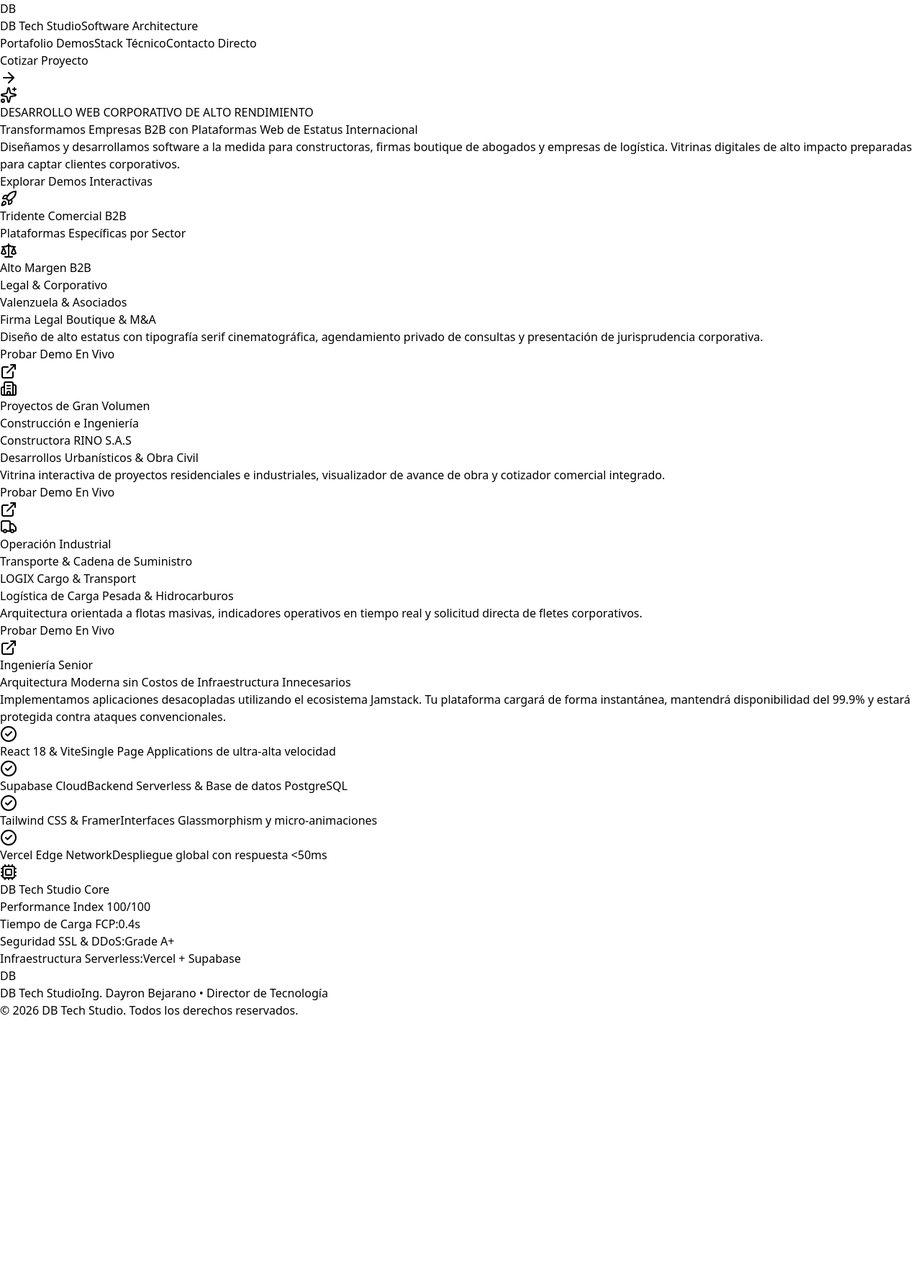
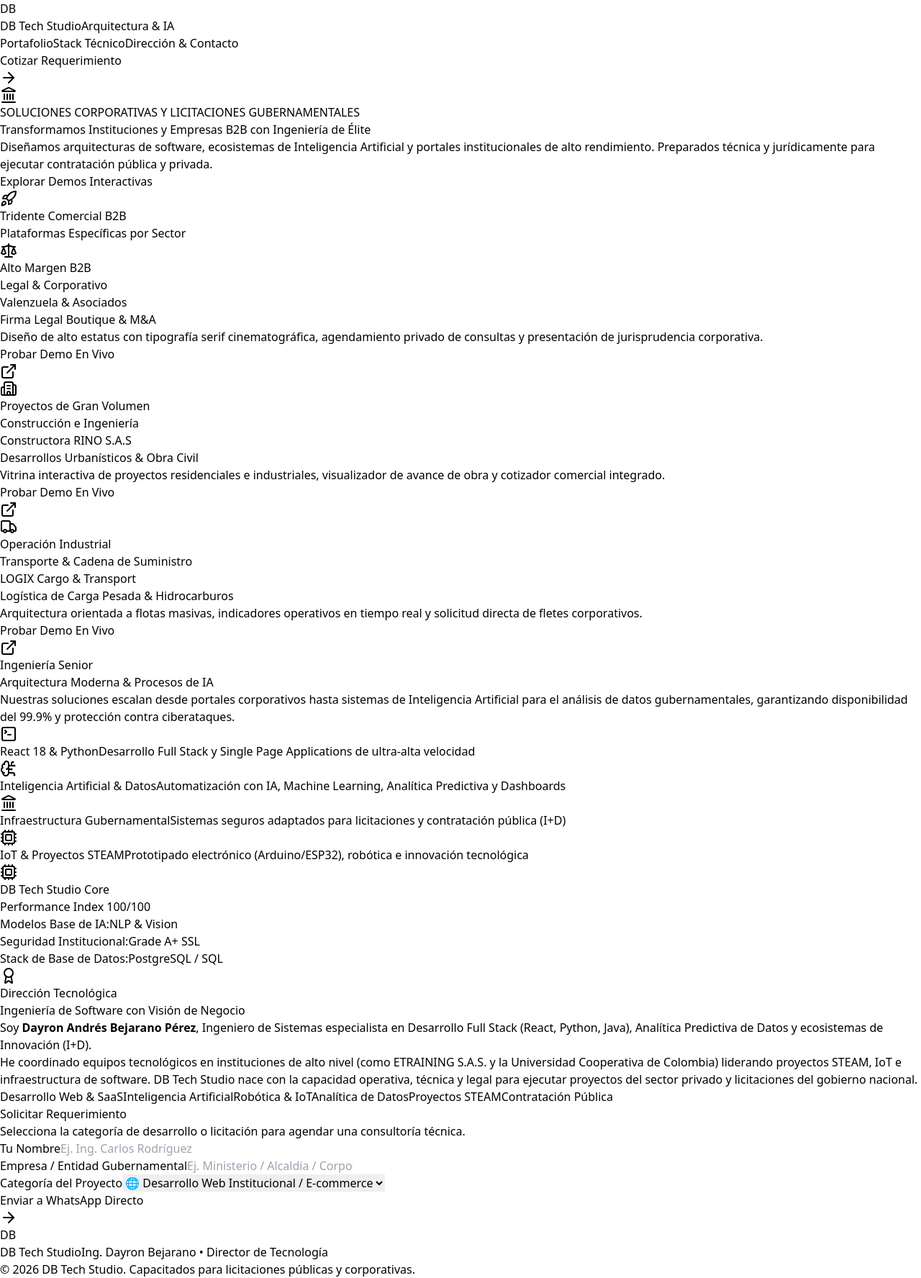
Before and after one commit to DayronBejarano/db-tech-studio, a React (Vite) app: page / in a window 1280 px wide. Shown: the whole page at 72% size. Before the commit the page ends 1416 px from the top, so only its background shows below. Built offline with nearby package versions, Linux system fonts and the light colour scheme.

Commit message:
fix: resolve component structure and build successfully on master

```diff
--- a/src/App.jsx
+++ b/src/App.jsx
@@ -15,7 +15,11 @@ import {
   Cpu,
   Rocket,
   ArrowRight,
-  CheckCircle2
+  CheckCircle2,
+  Landmark,
+  BrainCircuit,
+  Award,
+  TerminalSquare
 } from 'lucide-react';
 
 const DEMOS_COMERCIALES = [
@@ -55,13 +59,24 @@ const DEMOS_COMERCIALES = [
 ];
 
 const STACK_TECNOLOGICO = [
-  { nombre: 'React 18 & Vite', desc: 'Single Page Applications de ultra-alta velocidad' },
-  { nombre: 'Supabase Cloud', desc: 'Backend Serverless & Base de datos PostgreSQL' },
-  { nombre: 'Tailwind CSS & Framer', desc: 'Interfaces Glassmorphism y micro-animaciones' },
-  { nombre: 'Vercel Edge Network', desc: 'Despliegue global con respuesta <50ms' }
+  { icon: TerminalSquare, nombre: 'React 18 & Python', desc: 'Desarrollo Full Stack y Single Page Applications de ultra-alta velocidad' },
+  { icon: BrainCircuit, nombre: 'Inteligencia Artificial & Datos', desc: 'Automatización con IA, Machine Learning, Analítica Predictiva y Dashboards' },
+  { icon: Landmark, nombre: 'Infraestructura Gubernamental', desc: 'Sistemas seguros adaptados para licitaciones y contratación pública (I+D)' },
+  { icon: Cpu, nombre: 'IoT & Proyectos STEAM', desc: 'Prototipado electrónico (Arduino/ESP32), robótica e innovación tecnológica' }
 ];
 
 export const App = () => {
+  const handleContacto = (e) => {
+    e.preventDefault();
+    const formData = new FormData(e.target);
+    const nombre = formData.get('nombre');
+    const entidad = formData.get('entidad');
+    const categoria = formData.get('categoria');
+
+    const mensaje = `Hola Ing. Dayron. Soy ${nombre} de ${entidad}.%0A%0AEstoy interesado en la categoría: *${categoria}*.%0A%0A¿Podemos agendar una asesoría técnica para revisar los requerimientos de este proyecto?`;
+    window.open(`https://wa.me/573100000000?text=${mensaje}`, '_blank'); // Reemplaza con tu número
+  };
+
   return (
     <div className="min-h-screen bg-[#07090e] text-slate-100 font-sans relative overflow-hidden selection:bg-cyan-500 selection:text-black">
       <AmbientBackground />
@@ -75,18 +90,18 @@ export const App = () => {
             </div>
             <div>
               <span className="text-lg font-bold tracking-tight text-white block">DB Tech Studio</span>
-              <span className="text-[10px] text-cyan-400 font-mono tracking-widest uppercase">Software Architecture</span>
+              <span className="text-[10px] text-cyan-400 font-mono tracking-widest uppercase">Arquitectura & IA</span>
             </div>
           </div>
 
           <div className="hidden md:flex items-center gap-8 text-xs font-semibold text-slate-400 uppercase tracking-wider">
-            <a href="#demos" className="hover:text-cyan-400 transition-colors">Portafolio Demos</a>
+            <a href="#demos" className="hover:text-cyan-400 transition-colors">Portafolio</a>
             <a href="#stack" className="hover:text-cyan-400 transition-colors">Stack Técnico</a>
-            <a href="#contacto" className="hover:text-cyan-400 transition-colors">Contacto Directo</a>
+            <a href="#director" className="hover:text-cyan-400 transition-colors">Dirección & Contacto</a>
           </div>
 
-          <MagicGlowButton onClick={() => window.open('https://wa.me/573100000000', '_blank')} icon={ArrowRight}>
-            Cotizar Proyecto
+          <MagicGlowButton onClick={() => document.getElementById('director').scrollIntoView({ behavior: 'smooth' })} icon={ArrowRight}>
+            Cotizar Requerimiento
           </MagicGlowButton>
         </div>
       </header>
@@ -99,8 +114,8 @@ export const App = () => {
           transition={{ duration: 0.6 }}
           className="inline-flex items-center gap-2 px-4 py-1.5 rounded-full bg-cyan-950/60 border border-cyan-500/30 text-cyan-300 text-xs font-mono mb-8 backdrop-blur-md"
         >
-          <Sparkles className="w-4 h-4 text-cyan-400 animate-pulse" />
-          <span>DESARROLLO WEB CORPORATIVO DE ALTO RENDIMIENTO</span>
+          <Landmark className="w-4 h-4 text-cyan-400" />
+          <span>SOLUCIONES CORPORATIVAS Y LICITACIONES GUBERNAMENTALES</span>
         </motion.div>
 
         <motion.h1
@@ -109,9 +124,9 @@ export const App = () => {
           transition={{ duration: 0.6, delay: 0.1 }}
           className="text-4xl md:text-6xl lg:text-7xl font-extrabold tracking-tight text-white leading-[1.15] max-w-5xl mx-auto mb-8"
         >
-          Transformamos Empresas B2B con Plataformas Web de{' '}
+          Transformamos Instituciones y Empresas B2B con{' '}
           <span className="text-transparent bg-clip-text bg-gradient-to-r from-cyan-400 via-blue-400 to-indigo-400">
-            Estatus Internacional
+            Ingeniería de Élite
           </span>
         </motion.h1>
 
@@ -121,7 +136,7 @@ export const App = () => {
           transition={{ duration: 0.6, delay: 0.2 }}
           className="text-slate-400 text-base md:text-xl max-w-3xl mx-auto leading-relaxed mb-12"
         >
-          Diseñamos y desarrollamos software a la medida para constructoras, firmas boutique de abogados y empresas de logística. Vitrinas digitales de alto impacto preparadas para captar clientes corporativos.
+          Diseñamos arquitecturas de software, ecosistemas de Inteligencia Artificial y portales institucionales de alto rendimiento. Preparados técnica y jurídicamente para ejecutar contratación pública y privada.
         </motion.p>
 
         <motion.div
@@ -181,22 +196,27 @@ export const App = () => {
           <div>
             <span className="text-xs font-mono text-cyan-400 uppercase tracking-widest block mb-2">Ingeniería Senior</span>
             <h2 className="text-3xl md:text-4xl font-bold text-white tracking-tight mb-6">
-              Arquitectura Moderna sin Costos de Infraestructura Innecesarios
+              Arquitectura Moderna & Procesos de IA
             </h2>
             <p className="text-slate-400 text-sm leading-relaxed mb-8">
-              Implementamos aplicaciones desacopladas utilizando el ecosistema Jamstack. Tu plataforma cargará de forma instantánea, mantendrá disponibilidad del 99.9% y estará protegida contra ataques convencionales.
+              Nuestras soluciones escalan desde portales corporativos hasta sistemas de Inteligencia Artificial para el análisis de datos gubernamentales, garantizando disponibilidad del 99.9% y protección contra ciberataques.
             </p>
 
             <div className="space-y-4">
-              {STACK_TECNOLOGICO.map((st, i) => (
-                <div key={i} className="flex items-start gap-3 bg-slate-900/50 p-4 rounded-xl border border-white/10 backdrop-blur-md">
-                  <CheckCircle2 className="w-5 h-5 text-cyan-400 flex-shrink-0 mt-0.5" />
-                  <div>
-                    <span className="text-sm font-bold text-white block">{st.nombre}</span>
-                    <span className="text-xs text-slate-400">{st.desc}</span>
+              {STACK_TECNOLOGICO.map((st, i) => {
+                const Icon = st.icon;
+                return (
+                  <div key={i} className="flex items-start gap-4 bg-slate-900/50 p-4 rounded-xl border border-white/10 backdrop-blur-md">
+                    <div className="bg-slate-950 p-2 rounded-lg border border-white/5">
+                      <Icon className="w-5 h-5 text-cyan-400" />
+                    </div>
+                    <div>
+                      <span className="text-sm font-bold text-white block mb-0.5">{st.nombre}</span>
+                      <span className="text-xs text-slate-400 leading-relaxed">{st.desc}</span>
+                    </div>
                   </div>
-                </div>
-              ))}
+                );
+              })}
             </div>
           </div>
 
@@ -212,17 +232,17 @@ export const App = () => {
               </div>
 
               <div className="space-y-4 font-mono text-xs">
-                <div className="bg-slate-950/80 p-3 rounded-lg border border-white/5 flex justify-between">
-                  <span className="text-slate-400">Tiempo de Carga FCP:</span>
-                  <span className="text-emerald-400 font-bold">0.4s</span>
+                <div className="bg-slate-950/80 p-3 rounded-lg border border-white/5 flex justify-between items-center">
+                  <span className="text-slate-400">Modelos Base de IA:</span>
+                  <span className="text-blue-400 font-bold">NLP & Vision</span>
                 </div>
-                <div className="bg-slate-950/80 p-3 rounded-lg border border-white/5 flex justify-between">
-                  <span className="text-slate-400">Seguridad SSL & DDoS:</span>
-                  <span className="text-cyan-400 font-bold">Grade A+</span>
+                <div className="bg-slate-950/80 p-3 rounded-lg border border-white/5 flex justify-between items-center">
+                  <span className="text-slate-400">Seguridad Institucional:</span>
+                  <span className="text-cyan-400 font-bold">Grade A+ SSL</span>
                 </div>
-                <div className="bg-slate-950/80 p-3 rounded-lg border border-white/5 flex justify-between">
-                  <span className="text-slate-400">Infraestructura Serverless:</span>
-                  <span className="text-slate-200 font-bold">Vercel + Supabase</span>
+                <div className="bg-slate-950/80 p-3 rounded-lg border border-white/5 flex justify-between items-center">
+                  <span className="text-slate-400">Stack de Base de Datos:</span>
+                  <span className="text-slate-200 font-bold">PostgreSQL / SQL</span>
                 </div>
               </div>
             </div>
@@ -230,8 +250,96 @@ export const App = () => {
         </div>
       </section>
 
+      {/* SECCIÓN DIRECTOR & CONTACTO CORPORATIVO */}
+      <section id="director" className="relative z-10 bg-slate-950/80 border-t border-white/10 py-24">
+        <div className="max-w-7xl mx-auto px-6 grid lg:grid-cols-2 gap-16 items-center">
+
+          {/* Perfil Profesional */}
+          <div>
+            <div className="inline-flex items-center gap-2 mb-6">
+              <Award className="w-5 h-5 text-amber-400" />
+              <span className="text-xs font-mono text-amber-400 uppercase tracking-widest">
+                Dirección Tecnológica
+              </span>
+            </div>
+            <h2 className="text-3xl md:text-5xl font-bold mb-6 text-white leading-tight">
+              Ingeniería de Software con <span className="text-transparent bg-clip-text bg-gradient-to-r from-cyan-400 to-blue-500">Visión de Negocio</span>
+            </h2>
+            <p className="text-slate-300 text-base mb-6 leading-relaxed">
+              Soy <strong>Dayron Andrés Bejarano Pérez</strong>, Ingeniero de Sistemas especialista en Desarrollo Full Stack (React, Python, Java), Analítica Predictiva de Datos y ecosistemas de Innovación (I+D).
+            </p>
+            <p className="text-slate-400 text-sm mb-8 leading-relaxed">
+              He coordinado equipos tecnológicos en instituciones de alto nivel (como ETRAINING S.A.S. y la Universidad Cooperativa de Colombia) liderando proyectos STEAM, IoT e infraestructura de software. DB Tech Studio nace con la capacidad operativa, técnica y legal para ejecutar proyectos del sector privado y licitaciones del gobierno nacional.
+            </p>
+
+            <div className="flex flex-wrap gap-2 mb-8">
+              {['Desarrollo Web & SaaS', 'Inteligencia Artificial', 'Robótica & IoT', 'Analítica de Datos', 'Proyectos STEAM', 'Contratación Pública'].map((skill, idx) => (
+                <span key={idx} className="bg-slate-900 border border-slate-800 text-cyan-300 py-1.5 px-4 rounded-full text-xs font-medium">
+                  {skill}
+                </span>
+              ))}
+            </div>
+          </div>
+
+          {/* Formulario de Cotización Categorizado */}
+          <SpotlightCard className="!p-8 lg:!p-10" glowColor="rgba(0, 242, 254, 0.15)">
+            <h3 className="text-2xl font-bold text-white mb-2">Solicitar Requerimiento</h3>
+            <p className="text-sm text-slate-400 mb-8">Selecciona la categoría de desarrollo o licitación para agendar una consultoría técnica.</p>
+
+            <form className="space-y-5" onSubmit={handleContacto}>
+              <div>
+                <label className="block text-xs font-bold text-slate-400 mb-2 uppercase tracking-wider">Tu Nombre</label>
+                <input
+                  type="text"
+                  name="nombre"
+                  required
+                  placeholder="Ej. Ing. Carlos Rodríguez"
+                  className="w-full bg-slate-950/50 border border-slate-800 rounded-xl px-4 py-3 text-sm text-white focus:outline-none focus:border-cyan-500 transition-colors"
+                />
+              </div>
+
+              <div>
+                <label className="block text-xs font-bold text-slate-400 mb-2 uppercase tracking-wider">Empresa / Entidad Gubernamental</label>
+                <input
+                  type="text"
+                  name="entidad"
+                  required
+                  placeholder="Ej. Ministerio / Alcaldía / Corporación XYZ"
+                  className="w-full bg-slate-950/50 border border-slate-800 rounded-xl px-4 py-3 text-sm text-white focus:outline-none focus:border-cyan-500 transition-colors"
+                />
+              </div>
+
+              <div>
+                <label className="block text-xs font-bold text-slate-400 mb-2 uppercase tracking-wider">Categoría del Proyecto</label>
+                <select
+                  name="categoria"
+                  className="w-full bg-slate-950/50 border border-slate-800 rounded-xl px-4 py-3 text-sm text-white focus:outline-none focus:border-cyan-500 transition-colors cursor-pointer appearance-none"
+                >
+                  <option value="Desarrollo Web / E-commerce">🌐 Desarrollo Web Institucional / E-commerce</option>
+                  <option value="Automatización e IA Empresarial">🤖 Automatización e IA Empresarial</option>
+                  <option value="Software a Medida / SaaS">💻 Desarrollo de Software a Medida / SaaS</option>
+                  <option value="Tecnología Educativa / STEAM">🎓 Tecnología Educativa / Proyectos STEAM</option>
+                  <option value="Licitación / Contratación Pública">🏛️ Licitación / Requerimiento Público (SECOP)</option>
+                </select>
+              </div>
+
+              <button
+                type="submit"
+                className="w-full relative group inline-flex items-center justify-center overflow-hidden rounded-xl p-[1.5px] font-bold shadow-2xl focus:outline-none mt-4"
+              >
+                <span className="absolute inset-[-1000%] animate-[spin_4s_linear_infinite] bg-[conic-gradient(from_90deg_at_50%_50%,#10B981_0%,#047857_50%,#10B981_100%)]" />
+                <span className="relative z-10 inline-flex h-full w-full cursor-pointer items-center justify-center gap-2 rounded-[10px] bg-slate-950 px-6 py-4 text-xs font-bold uppercase tracking-wider text-white transition-colors group-hover:bg-emerald-950/80">
+                  Enviar a WhatsApp Directo
+                  <ArrowRight className="w-4 h-4 text-emerald-400 group-hover:translate-x-1 transition-transform" />
+                </span>
+              </button>
+            </form>
+          </SpotlightCard>
+        </div>
+      </section>
+
       {/* FOOTER */}
-      <footer id="contacto" className="relative z-10 border-t border-white/10 bg-slate-950 px-6 py-12">
+      <footer className="relative z-10 border-t border-white/10 bg-slate-950 px-6 py-12">
         <div className="max-w-7xl mx-auto flex flex-col md:flex-row items-center justify-between gap-6">
           <div className="flex items-center gap-3">
             <div className="bg-blue-600 p-2 rounded-lg text-white font-black text-lg">DB</div>
@@ -241,8 +349,8 @@ export const App = () => {
             </div>
           </div>
 
-          <p className="text-xs text-slate-500">
-            © {new Date().getFullYear()} DB Tech Studio. Todos los derechos reservados.
+          <p className="text-xs text-slate-500 font-mono">
+            © {new Date().getFullYear()} DB Tech Studio. Capacitados para licitaciones públicas y corporativas.
           </p>
         </div>
       </footer>
```
